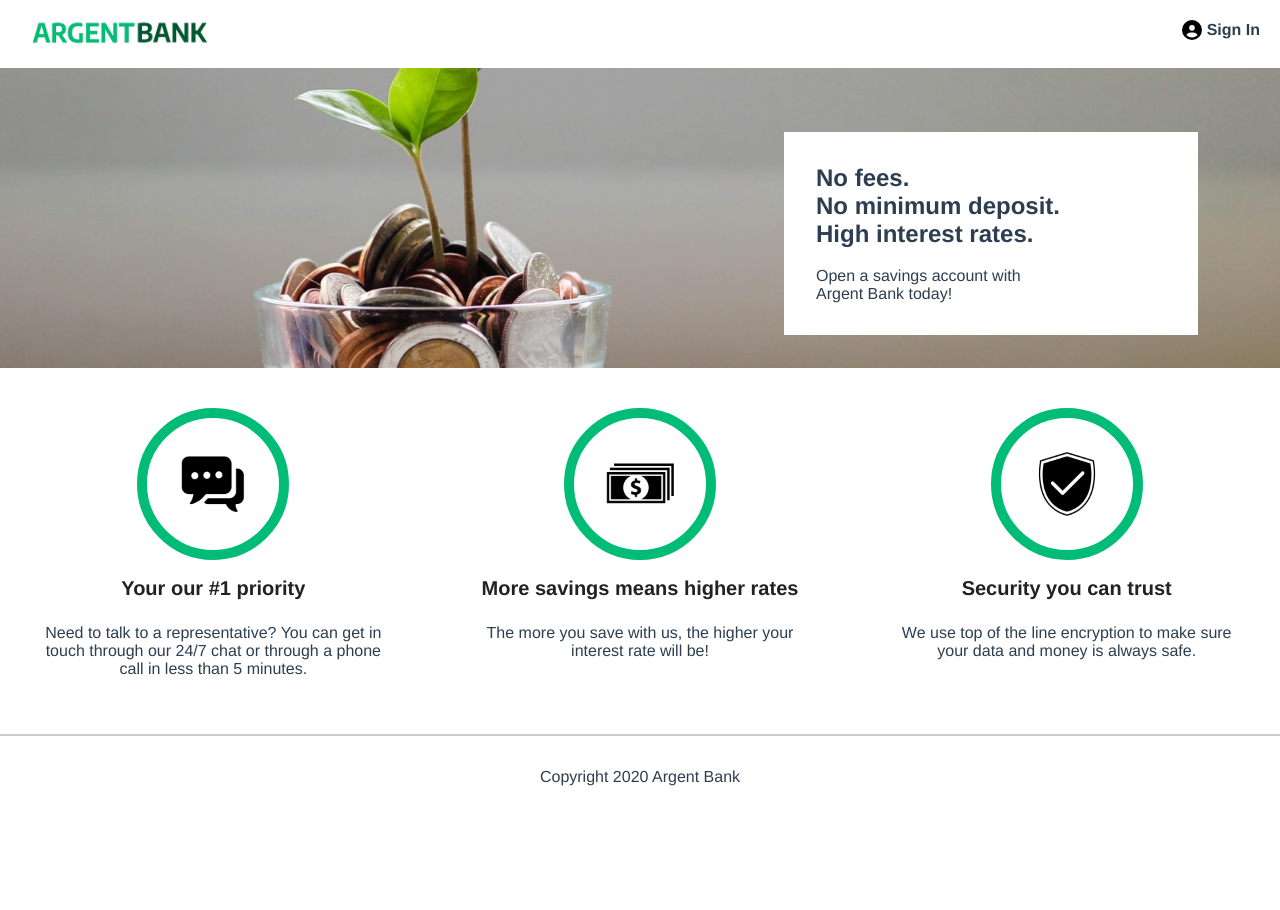
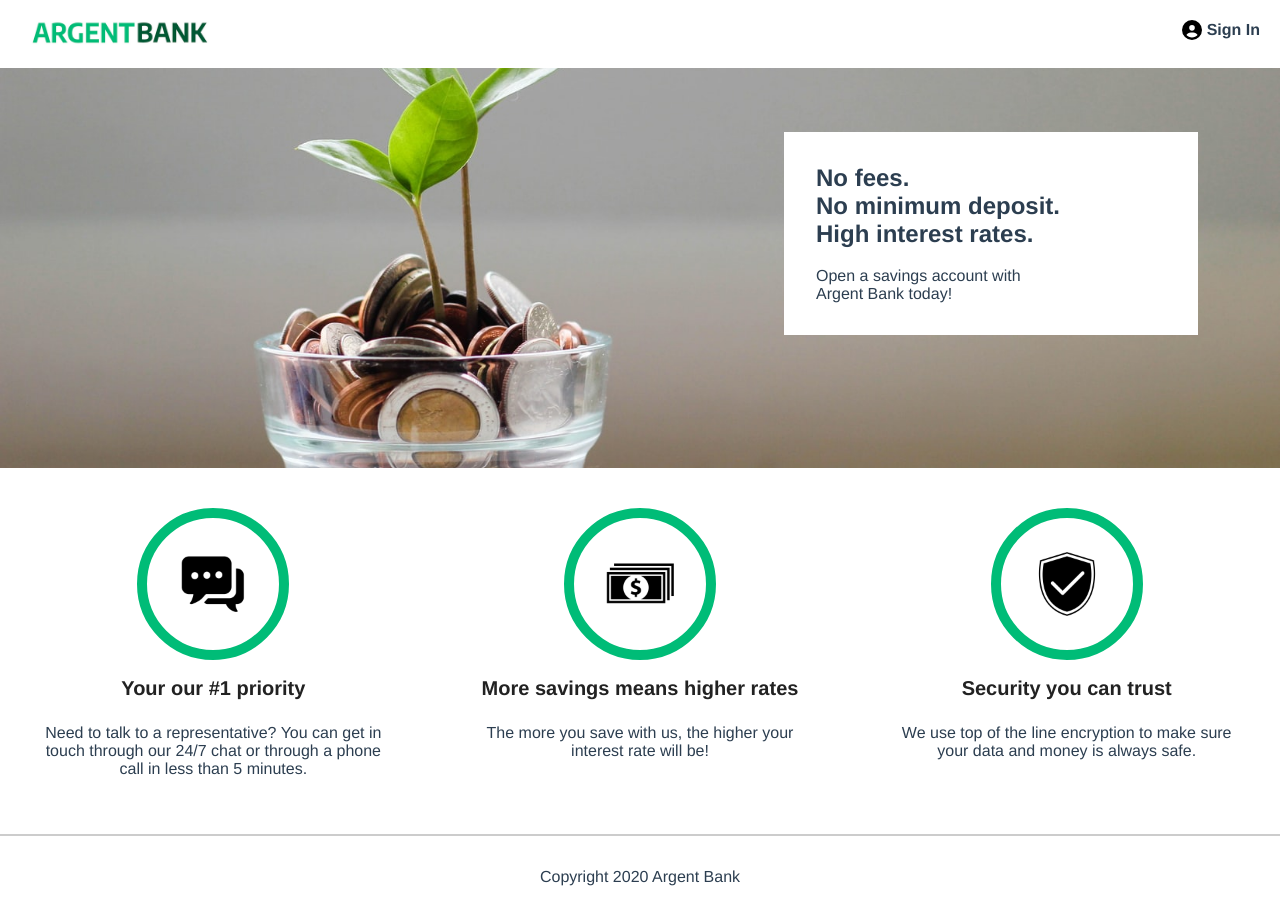
Before and after one commit to vYna-Yvan/Argent-Bank, a React (Create React App) app: page / in a window 1280 px wide. Before the commit the page ends 810 px from the top, so only its background shows below. Built offline with nearby package versions, Linux system fonts and the light colour scheme.

Commit message:
home banner height

```diff
--- a/src/pages/Profil.js
+++ b/src/pages/Profil.js
@@ -15,7 +15,7 @@ const Profil = () => {
     setFirstName(user.firstName);
     setLastName(user.lastName);
     setUserName(user.userName);
-  }, []);
+  }, [user.firstName, user.lastName, user.userName]);
   const onUpdate = (e) => {
     e.preventDefault();
     const body = { lastName, firstName };
--- a/src/style/Home.css
+++ b/src/style/Home.css
@@ -13,7 +13,7 @@
     background-position: center center;
     background-size: cover;
     background-repeat: no-repeat;
-    height: 300px;
+    height: 400px;
     position: relative;
 }
 
```
